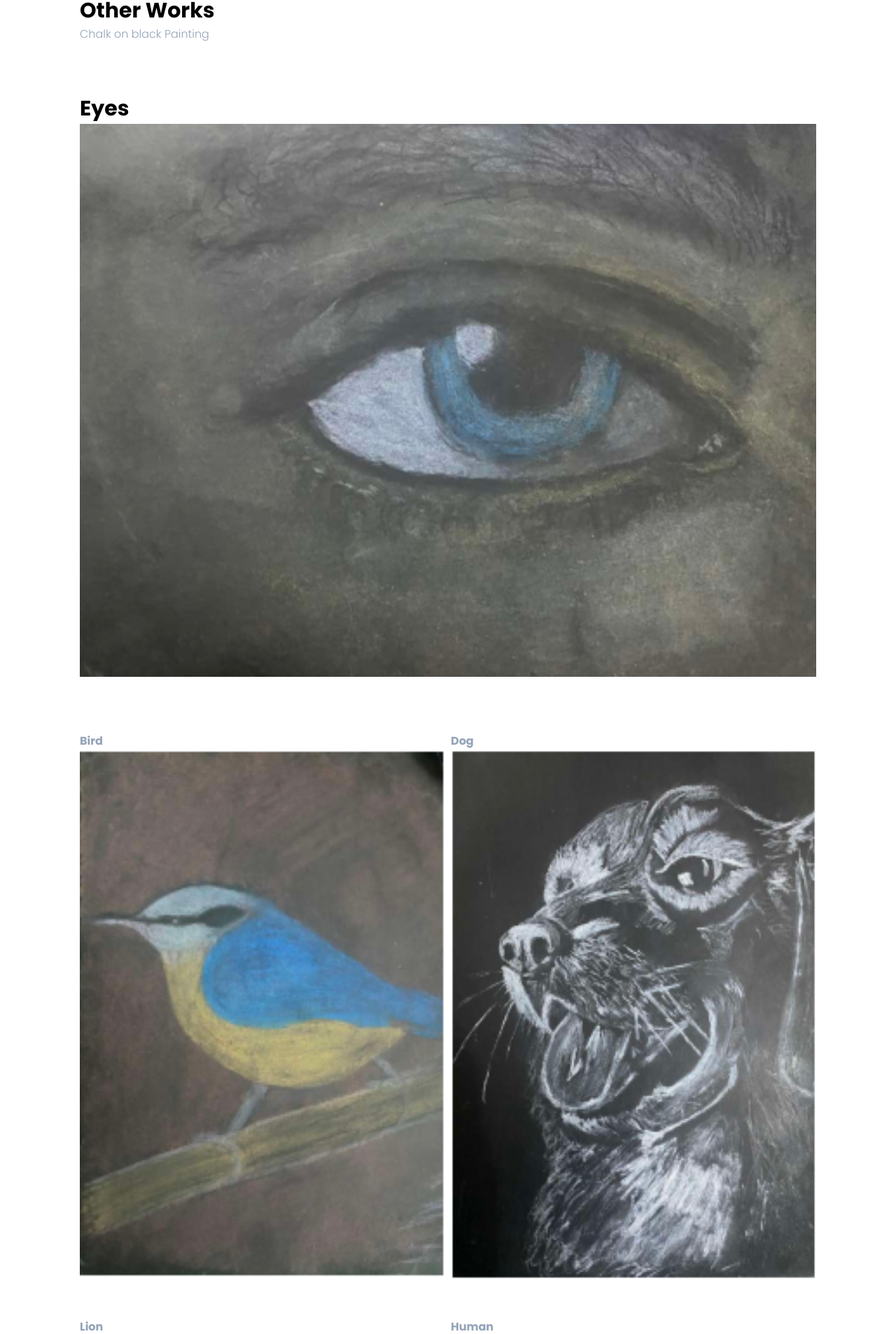
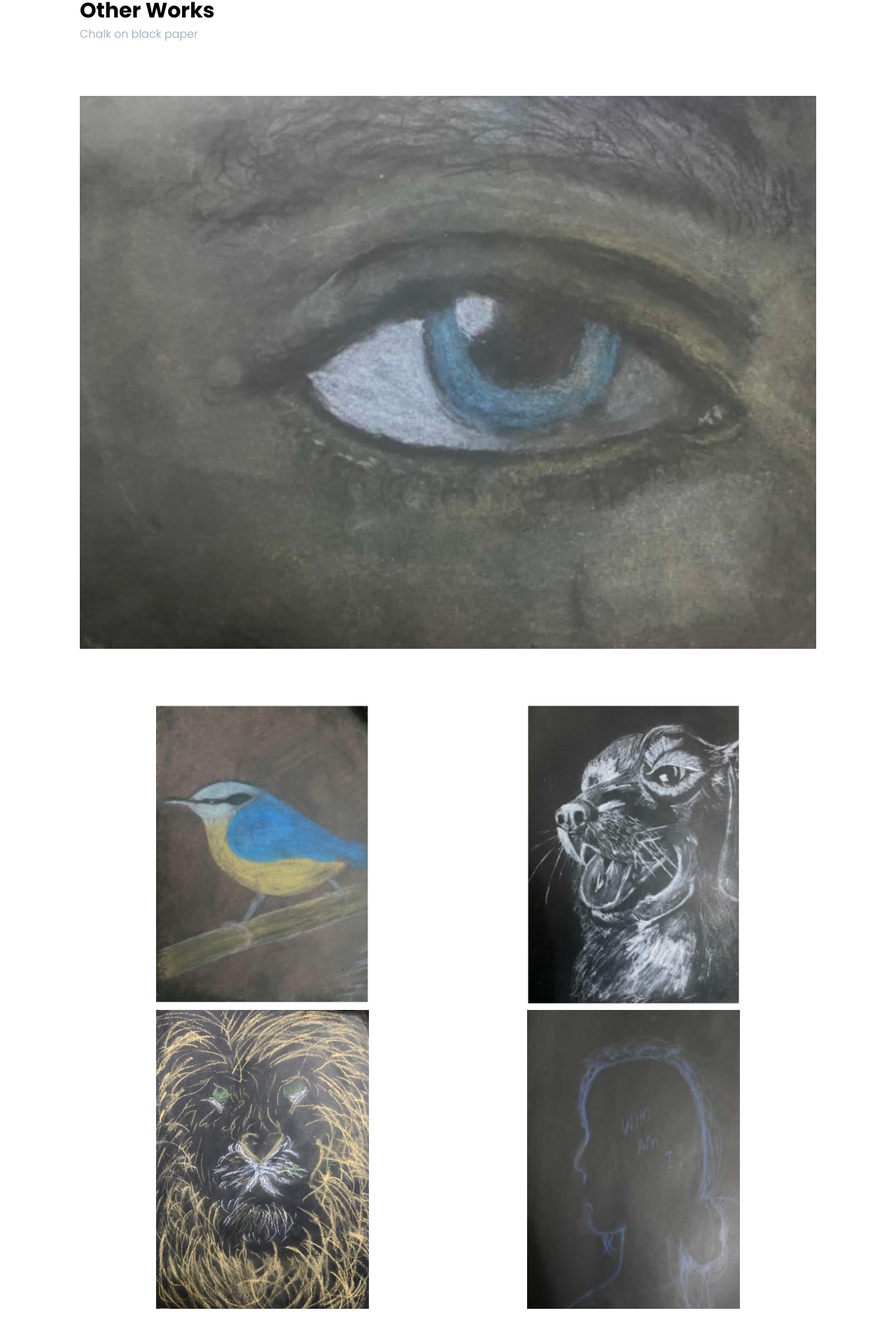
Before and after one commit to jydoskey/Hey-Jide-portfolio, a Vue app: page /painting in a window 1280 px wide. Shown: the part 171-2077 px from the top of the page at 70% size. Built offline with nearby package versions, Linux system fonts and the light colour scheme.

Commit message:
updated, removed texts and resized images

```diff
--- a/src/components/description/Painting.vue
+++ b/src/components/description/Painting.vue
@@ -19,7 +19,7 @@
             Other Works
           </h1>
           <h2 class="text-base font-thin pb-4 block text-slate-400">
-            Chalk on black Painting
+            Chalk on black paper
           </h2>
         </div>
       </div>
@@ -27,19 +27,6 @@
       <div class="container mt-5 mx-auto">
         <div class="container mx-auto">
           <div class="grid-cols-1 py-10 px-6 lg:space-y-0 lg:grid lg:mx-auto">
-            <h1
-              class="
-                text-3xl
-                font-bold
-                capitalize
-                pb-1
-                block
-                text-black
-                dark:text-white
-              "
-            >
-              Eyes
-            </h1>
             <img
               class="
                 bg-gray-200
@@ -51,8 +38,8 @@
                 mt-5
                 lg:my-0
               "
-              alt="Fusion Roadmap"
-              title="Fusion Roadmap"
+              alt="Eyes"
+              title="Eyes"
               src="@/assets/images/projet-Images/eyes.png"
             />
           </div>
@@ -66,29 +53,19 @@
             pt-10
             pb-10
             px-6
-            lg:space-y-0 lg:grid lg:gap-2 lg:grid-rows-1 lg:mx-auto
+            lg:space-y-0 lg:grid lg:gap-2 lg:grid-rows-2 lg:mx-auto
           "
         >
           <div>
-            <h1
-              class="
-                text-base
-                font-bold
-                capitalize
-                text-slate-400
-                dark:text-white
-              "
-            >
-              Bird
-            </h1>
             <img
               class="
                 bg-gray-200
                 object-fit
-                w-full
+                w-7/12
                 h-full
                 lg:justify-self-end
-                md:mx-auto
+                justify-center
+                mx-auto
                 mt-5
                 lg:my-0
               "
@@ -99,25 +76,14 @@
           </div>
 
           <div>
-            <h1
-              class="
-                text-base
-                font-bold
-                capitalize
-                text-slate-400
-                dark:text-white
-              "
-            >
-              Dog
-            </h1>
             <img
               class="
                 bg-gray-200
                 object-fit
-                w-full
+                w-7/12
                 h-full
                 lg:justify-self-end
-                md:mx-auto
+                mx-auto
                 mt-5
                 lg:my-0
               "
@@ -126,39 +92,16 @@
               src="@/assets/images/projet-Images/dog.png"
             />
           </div>
-        </div>
-      </div>
 
-      <div class="container mx-auto">
-        <div
-          class="
-            grid-cols-2
-            pt-10
-            pb-10
-            px-6
-            lg:space-y-0 lg:grid lg:gap-2 lg:grid-rows-1 lg:mx-auto
-          "
-        >
           <div>
-            <h1
-              class="
-                text-base
-                font-bold
-                capitalize
-                text-slate-400
-                dark:text-white
-              "
-            >
-              Lion
-            </h1>
             <img
               class="
                 bg-gray-200
                 object-fit
-                w-full
+                w-7/12
                 h-full
                 lg:justify-self-end
-                md:mx-auto
+                mx-auto
                 mt-5
                 lg:my-0
               "
@@ -169,25 +112,14 @@
           </div>
 
           <div>
-            <h1
-              class="
-                text-base
-                font-bold
-                capitalize
-                text-slate-400
-                dark:text-white
-              "
-            >
-              Human
-            </h1>
             <img
               class="
                 bg-gray-200
                 object-fit
-                w-full
+                w-7/12
                 h-full
                 lg:justify-self-end
-                md:mx-auto
+                mx-auto
                 mt-5
                 lg:my-0
               "
```
